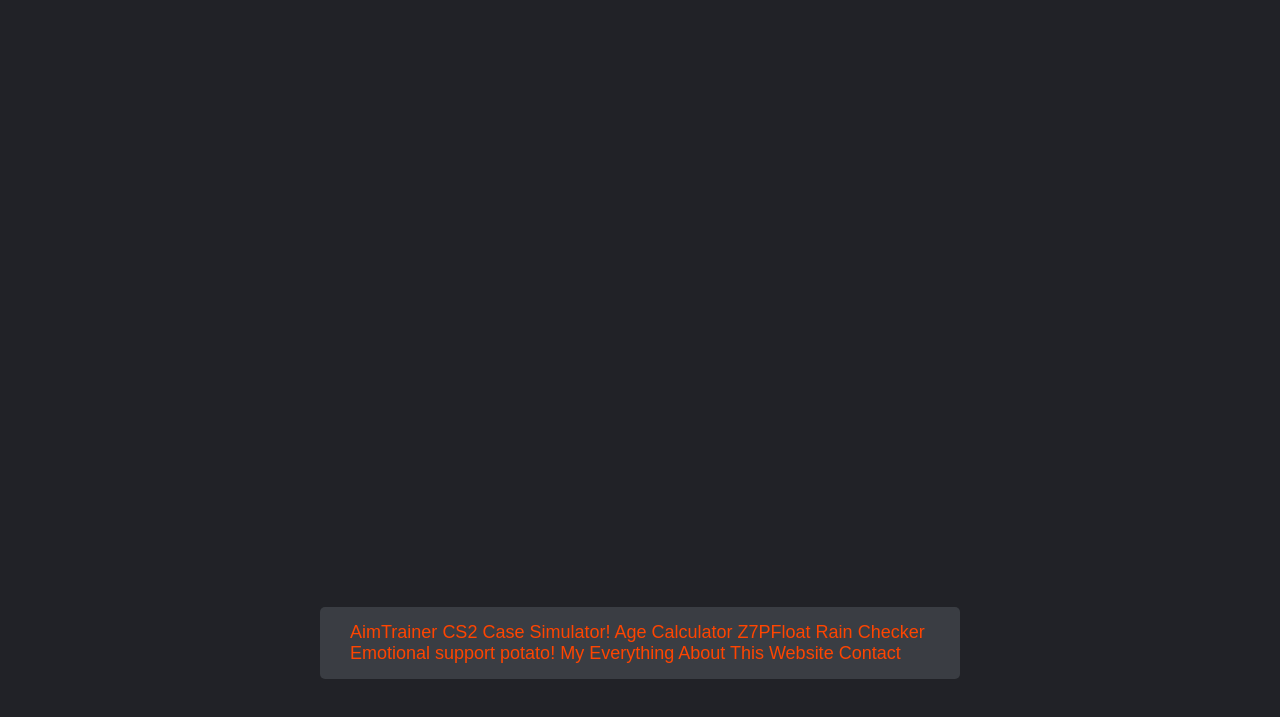
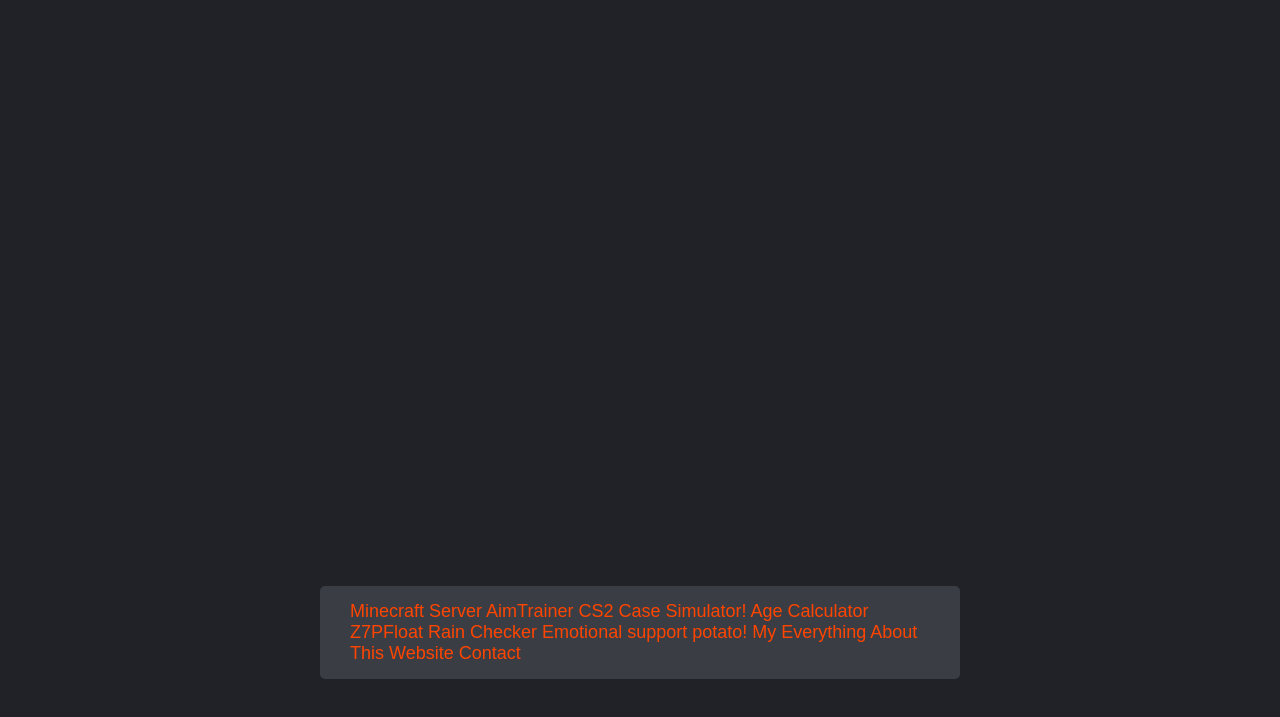
Before and after one commit to z7xp/Z7P.se, a plain HTML site: page index.html in a window 1280 px wide. Shown: the part 101-818 px from the top of the page. Drawn offline with Linux system fonts and the light colour scheme.

Commit message:
Update index.html

```diff
--- a/index.html
+++ b/index.html
@@ -28,7 +28,7 @@
 
         <div class="container button">
 
-            <a href="pages/mcserver.html" Minecraft Server</a>
+            <a href="pages/mcserver.html" >Minecraft Server</a>
 
             <a href="pages/aimtrainer.html" class="btn">AimTrainer</a>
 
```
